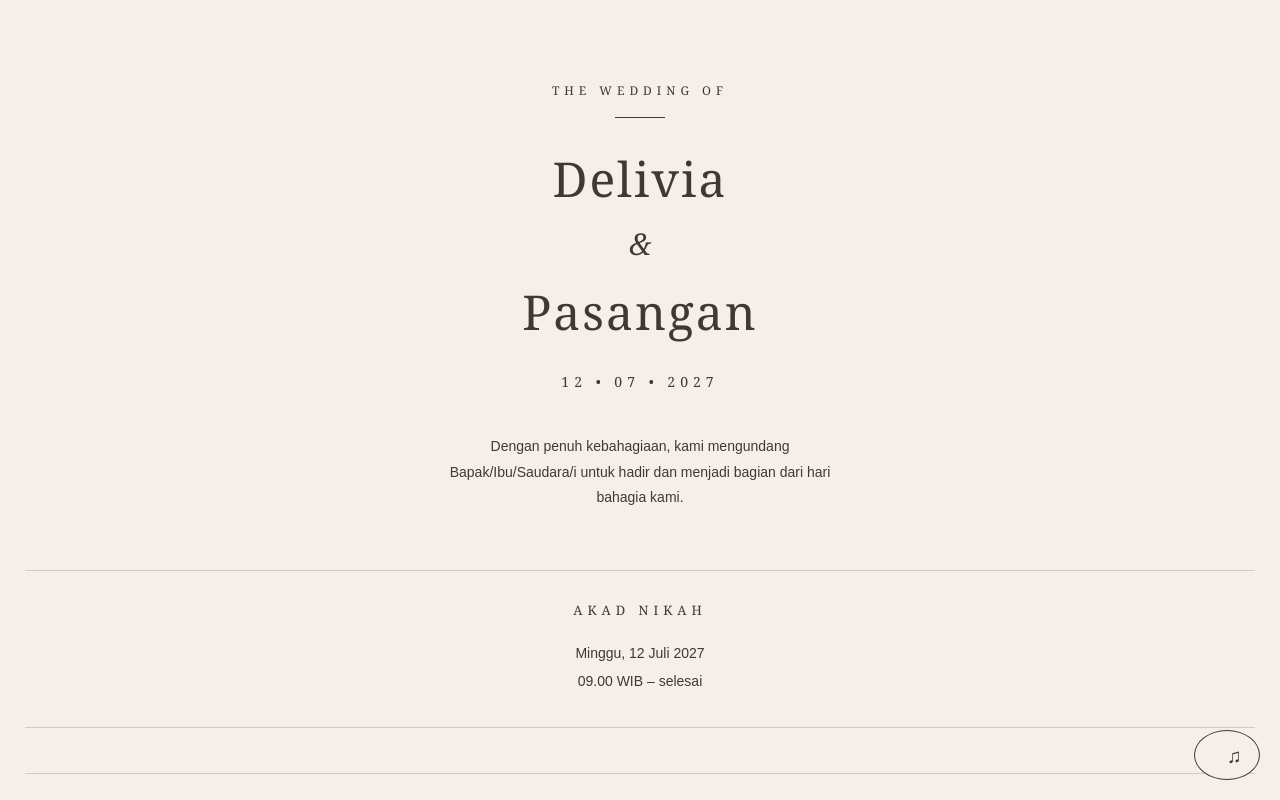
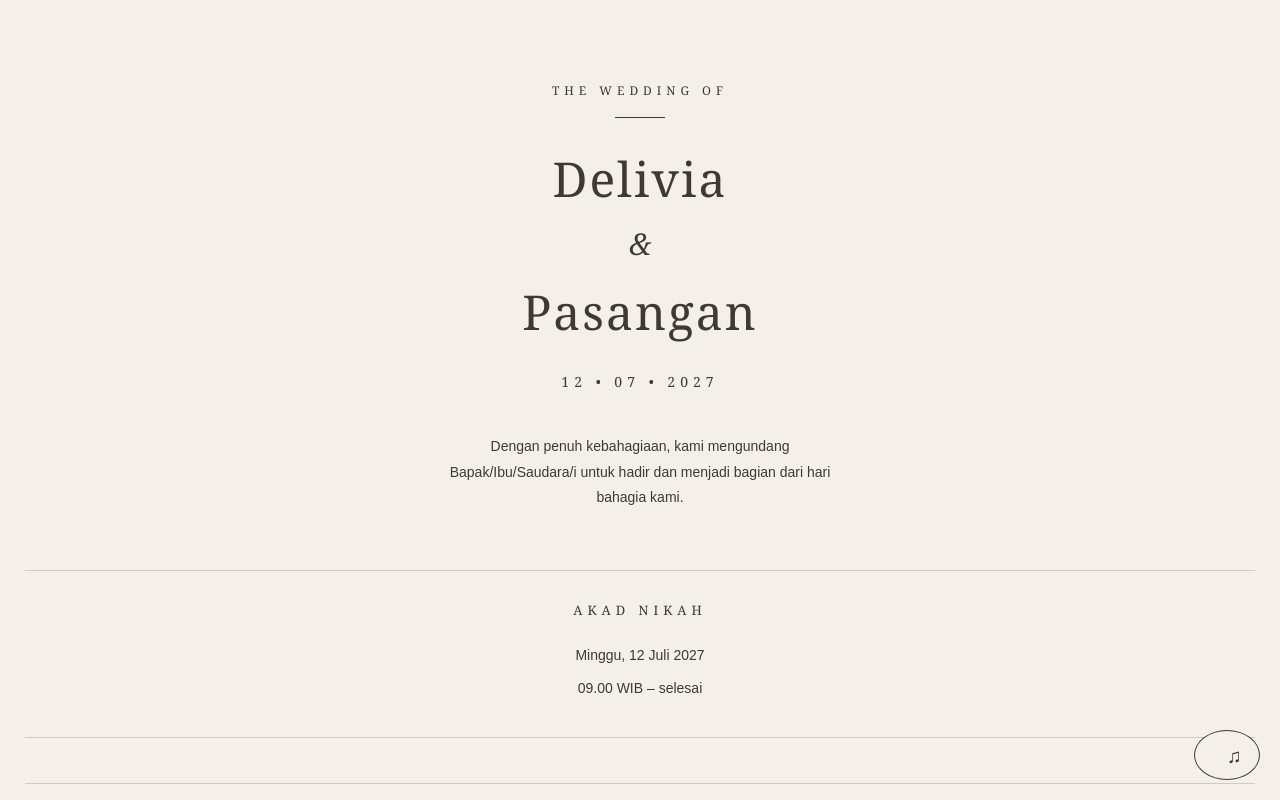
Before and after one commit to deliiivvv/undangan-digital, a plain HTML site: page index.html in a window 1280 px wide. Both pictures are taken after a click on the button "Buka Undangan". Shown: the top 800 px of the page. Drawn offline with Linux system fonts and the light colour scheme.

Commit message:
rapikan detail acara

```diff
--- a/style.css
+++ b/style.css
@@ -204,8 +204,8 @@ button:hover {
 .event p {
     font-family: Arial, sans-serif;
     font-size: 14px;
-    line-height: 1.8;
-    margin-bottom: 3px;
+    line-height: 2;
+    margin-bottom: 5px;
 }
 .location {
     margin-top: 70px;
```
